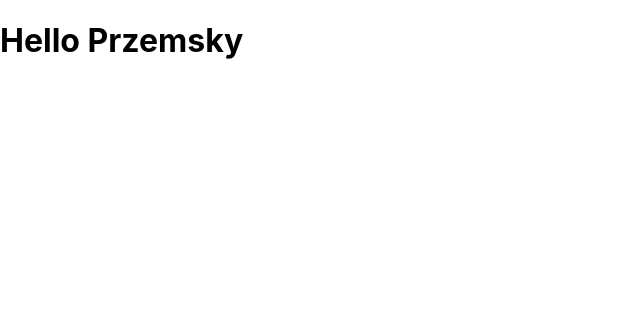
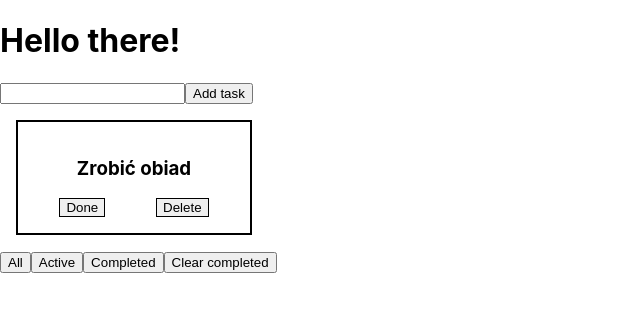
Before and after one commit to przemskydev/reactjs-training, a React (Create React App) app: page / in a window 1280 px wide. Shown: the top 312 px of the page, without its empty margins (0-640 px from the left). Built offline with nearby package versions, Linux system fonts and the light colour scheme.

Commit message:
add components and some styles

```diff
--- a/src/App.js
+++ b/src/App.js
@@ -1,14 +1,11 @@
 import React from 'react';
+import Todo from './components/Todo'
 import './App.css';
 
 function App() {
 
-  const name = 'Przemsky'
-
   return (
-    <div>
-      <h1>Hello {name}</h1>
-    </div>
+    <Todo />
   );
 }
 
--- /dev/null
+++ b/src/components/Input.js
@@ -0,0 +1,12 @@
+import React from 'react';
+
+const Input = () => {
+  return (
+    <div>
+      <input type='text' />
+      <button type='button'>Add task</button>
+    </div>
+  )
+}
+
+export default Input;
--- /dev/null
+++ b/src/components/TaskTodo.js
@@ -0,0 +1,18 @@
+import React from 'react';
+import './style/TaskTodo.css';
+
+const TaskTodo = props => {
+  const title = <h3>{props.element.title}</h3>;
+
+  return (
+    <div className='card'>
+      {title}
+      <div className='buttons'>
+        <button type='button'>Done</button>
+        <button type='button'>Delete</button>
+      </div>
+    </div>
+  )
+}
+
+export default TaskTodo;
--- /dev/null
+++ b/src/components/Todo.js
@@ -0,0 +1,34 @@
+import React from 'react';
+import Input from './Input';
+import TaskTodo from './TaskTodo';
+
+
+class Todo extends React.Component {
+  state = {
+    list: [
+      {id: 1, title: 'Zrobić obiad', isCompleted: false}
+    ]
+  }
+
+  render() {
+
+    const welcome = <h1>Hello there!</h1>;
+    const listOfTasks = this.state.list.map(el => {
+      return <TaskTodo key={el.id} element={el}/>
+    });
+
+    return (
+      <div>
+        {welcome}
+        <Input />
+        {listOfTasks}
+        <button type='button'>All</button>
+        <button type='button'>Active</button>
+        <button type='button'>Completed</button>
+        <button type='button'>Clear completed</button>
+      </div>
+    )
+  }
+}
+
+export default Todo;
--- /dev/null
+++ b/src/components/style/TaskTodo.css
@@ -0,0 +1,20 @@
+.card {
+  border: 2px black solid;
+  margin: 1em;
+  padding: 1em;
+  width: 200px;
+}
+
+.card h3 {
+  display: flex;
+  justify-content: center;
+}
+
+.card button {
+  border: 1px black solid;
+}
+
+.buttons{
+  display: flex;
+  justify-content: space-around;
+}
```
